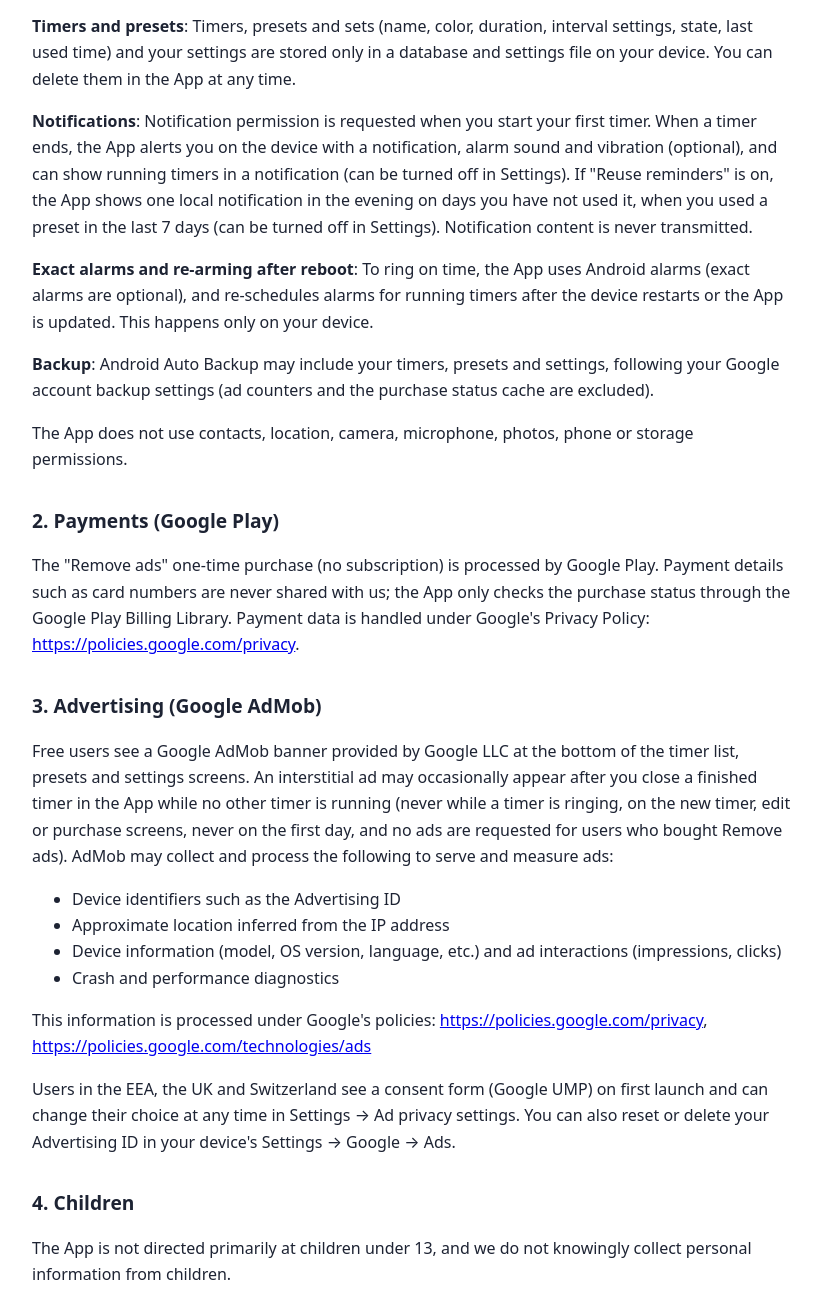
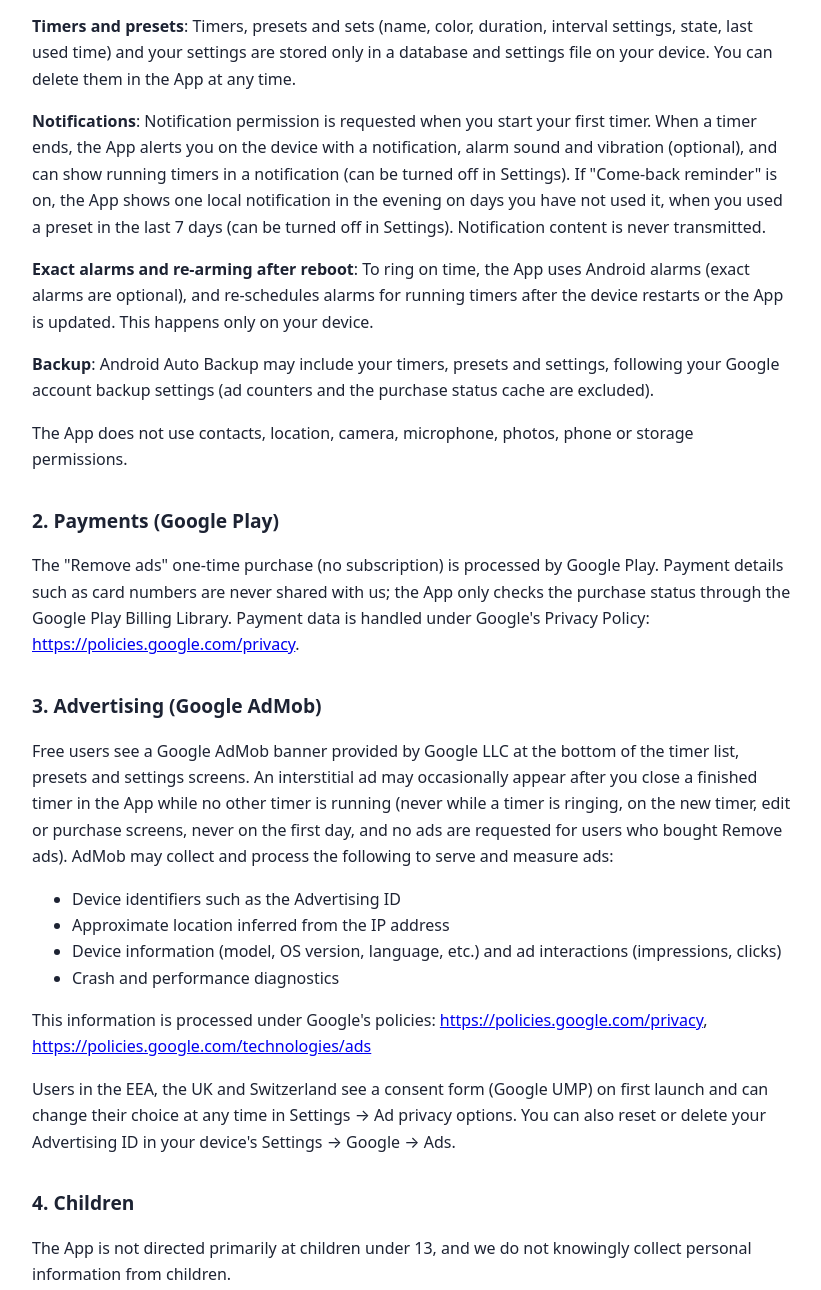
Before and after one commit to osemia/osemia.github.io, a plain HTML site: page multi-timer/privacy.html in a window 1280 px wide. Shown: the part 2187-3477 px from the top of the page, without its empty margins (228-1049 px from the left). Drawn offline with Linux system fonts and the light colour scheme.

Commit message:
multi-timer privacy policy

```diff
--- a/multi-timer/privacy.html
+++ b/multi-timer/privacy.html
@@ -37,7 +37,7 @@
   <li>앱 비정상 종료 및 성능 진단 정보</li>
 </ul>
 <p>이 정보는 Google의 개인정보처리방침에 따라 처리됩니다: <a href="https://policies.google.com/privacy">https://policies.google.com/privacy</a>, <a href="https://policies.google.com/technologies/ads">https://policies.google.com/technologies/ads</a></p>
-<p>유럽경제지역(EEA), 영국, 스위스 이용자에게는 처음 실행할 때 동의 화면(Google UMP)이 나타나며, 동의 여부는 앱의 설정 → 광고 개인정보 설정에서 언제든지 바꿀 수 있습니다. 기기의 설정 → Google → 광고에서 광고 ID를 재설정하거나 삭제할 수도 있습니다.</p>
+<p>유럽경제지역(EEA), 영국, 스위스 이용자에게는 처음 실행할 때 동의 화면(Google UMP)이 나타나며, 동의 여부는 앱의 설정 → 광고 개인정보 옵션에서 언제든지 바꿀 수 있습니다. 기기의 설정 → Google → 광고에서 광고 ID를 재설정하거나 삭제할 수도 있습니다.</p>
 
 <h2>4. 아동</h2>
 <p>앱은 만 13세 미만 아동을 주 대상으로 하지 않으며, 개발자는 아동의 개인정보를 알면서 수집하지 않습니다.</p>
@@ -60,7 +60,7 @@
 <h2>1. Information we collect</h2>
 <p>We do not collect personal information such as your name, email address or phone number. The App has no sign-up, no login and no server. Timer, preset and set names and times are never sent to us or to any other server.</p>
 <p><b>Timers and presets</b>: Timers, presets and sets (name, color, duration, interval settings, state, last used time) and your settings are stored only in a database and settings file on your device. You can delete them in the App at any time.</p>
-<p><b>Notifications</b>: Notification permission is requested when you start your first timer. When a timer ends, the App alerts you on the device with a notification, alarm sound and vibration (optional), and can show running timers in a notification (can be turned off in Settings). If "Reuse reminders" is on, the App shows one local notification in the evening on days you have not used it, when you used a preset in the last 7 days (can be turned off in Settings). Notification content is never transmitted.</p>
+<p><b>Notifications</b>: Notification permission is requested when you start your first timer. When a timer ends, the App alerts you on the device with a notification, alarm sound and vibration (optional), and can show running timers in a notification (can be turned off in Settings). If "Come-back reminder" is on, the App shows one local notification in the evening on days you have not used it, when you used a preset in the last 7 days (can be turned off in Settings). Notification content is never transmitted.</p>
 <p><b>Exact alarms and re-arming after reboot</b>: To ring on time, the App uses Android alarms (exact alarms are optional), and re-schedules alarms for running timers after the device restarts or the App is updated. This happens only on your device.</p>
 <p><b>Backup</b>: Android Auto Backup may include your timers, presets and settings, following your Google account backup settings (ad counters and the purchase status cache are excluded).</p>
 <p>The App does not use contacts, location, camera, microphone, photos, phone or storage permissions.</p>
@@ -77,7 +77,7 @@
   <li>Crash and performance diagnostics</li>
 </ul>
 <p>This information is processed under Google's policies: <a href="https://policies.google.com/privacy">https://policies.google.com/privacy</a>, <a href="https://policies.google.com/technologies/ads">https://policies.google.com/technologies/ads</a></p>
-<p>Users in the EEA, the UK and Switzerland see a consent form (Google UMP) on first launch and can change their choice at any time in Settings → Ad privacy settings. You can also reset or delete your Advertising ID in your device's Settings → Google → Ads.</p>
+<p>Users in the EEA, the UK and Switzerland see a consent form (Google UMP) on first launch and can change their choice at any time in Settings → Ad privacy options. You can also reset or delete your Advertising ID in your device's Settings → Google → Ads.</p>
 
 <h2>4. Children</h2>
 <p>The App is not directed primarily at children under 13, and we do not knowingly collect personal information from children.</p>
```
